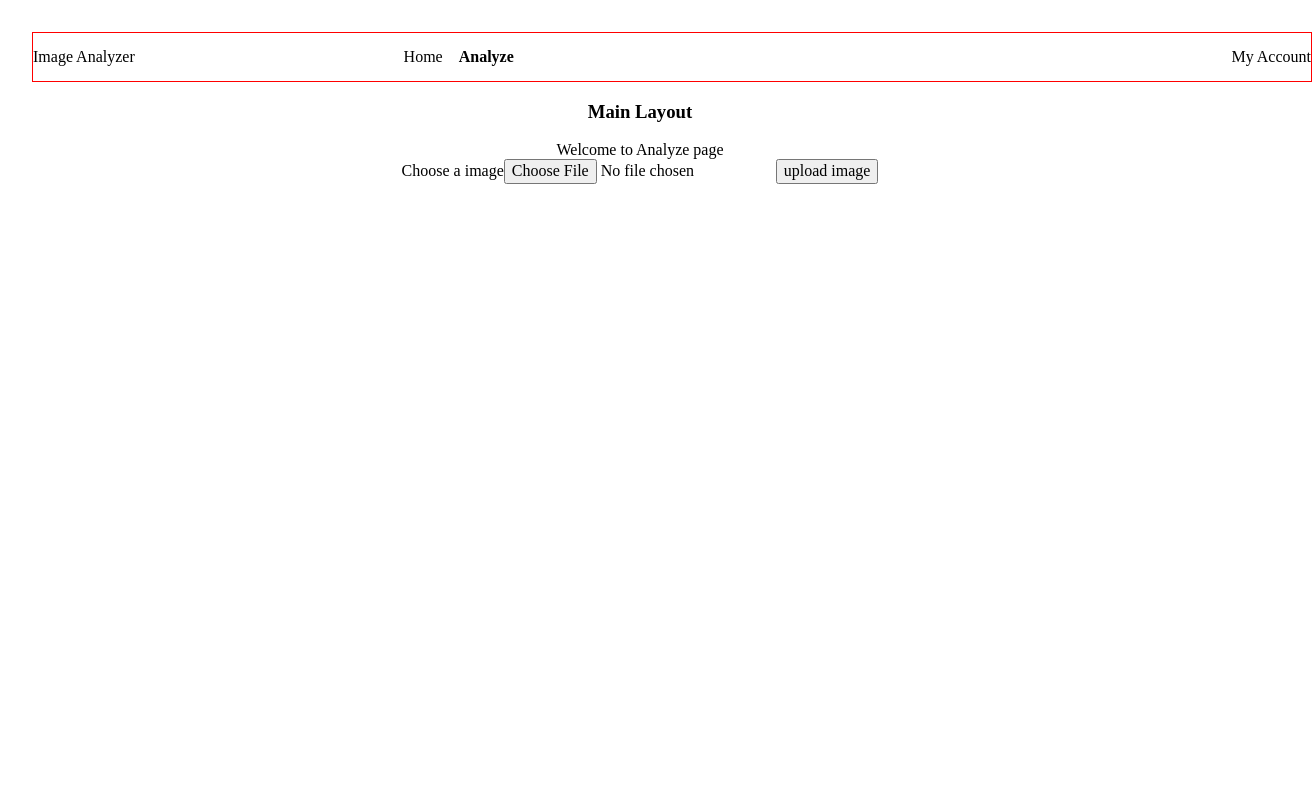
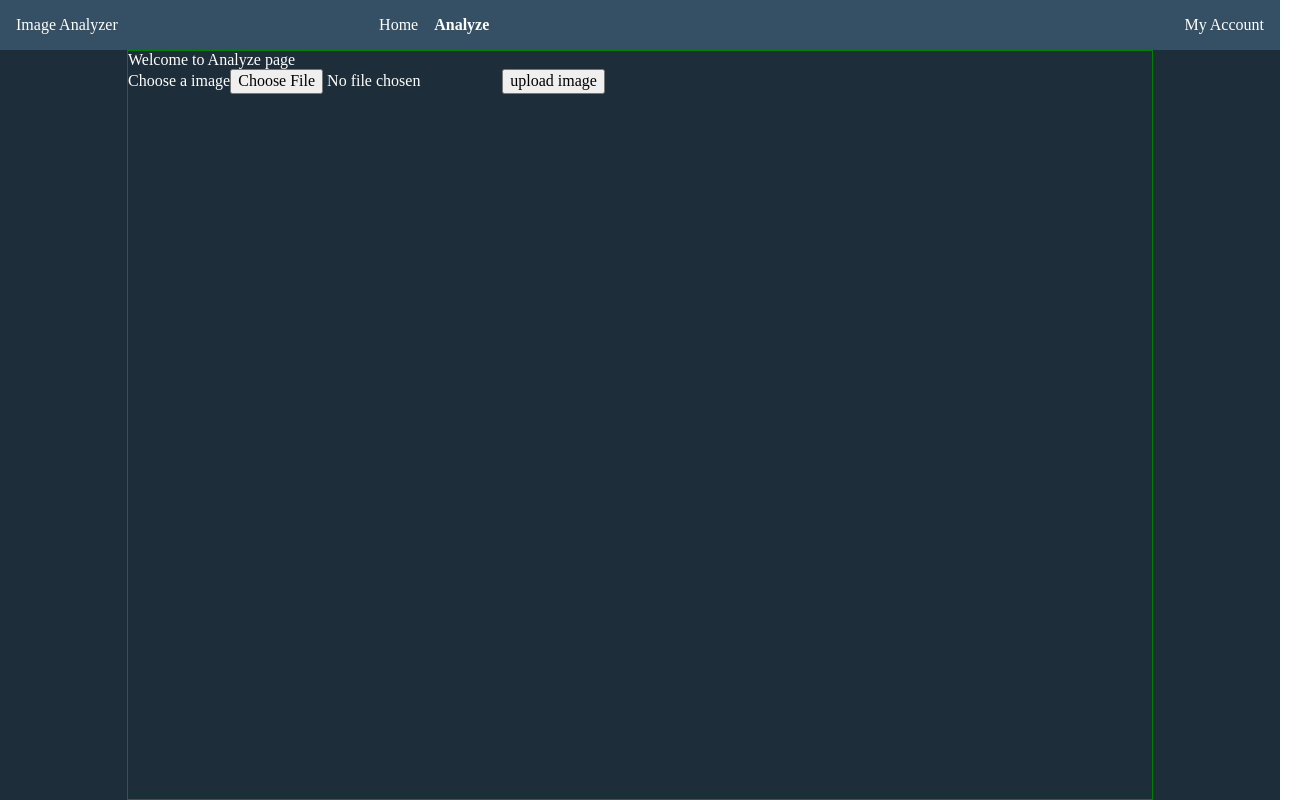
Before and after one commit to ZurielRedux/ImageAnalyzer, a React (Vite) app in the folder Frontend/: page /analyze in a window 1280 px wide. Shown: the whole page, 1312 px wide, since content can reach past the window. Built offline with nearby package versions, Linux system fonts and the light colour scheme.

Commit message:
feat: setup scss themes, main layouts, navbar fixes

```diff
--- a/Frontend/src/components/Layout/MainLayout.tsx
+++ b/Frontend/src/components/Layout/MainLayout.tsx
@@ -3,12 +3,15 @@ import Navbar from "../Navbar";
 import { MainLayoutProps } from "@/ts/interfaces/layout";
 import { Outlet } from "react-router-dom";
 
+import styles from "@/styles/main-layout.module.scss";
+
 const MainLayout = ({ children }: MainLayoutProps): JSX.Element => {
   return (
-    <div>
+    <div className={styles["main-layout-container"]}>
       <Navbar />
-      <h3>Main Layout</h3>
-      {children || <Outlet />}
+      <div className={styles["outlet-component-container"]}>
+        {children || <Outlet />}
+      </div>
     </div>
   );
 };
--- a/Frontend/src/components/Navbar.tsx
+++ b/Frontend/src/components/Navbar.tsx
@@ -10,10 +10,7 @@ const Navbar = () => {
       <li className={styles["li-item"]} key={link.url}>
         <NavLink
           to={link.url}
-          style={({ isActive }) => ({
-            fontWeight: isActive ? "bold" : "normal",
-          })}
-          className={styles["li-item"]}
+          className={({ isActive }) => (isActive ? styles["active"] : "")}
         >
           {link.title}
         </NavLink>
@@ -23,7 +20,9 @@ const Navbar = () => {
 
   return (
     <div className={styles["navbar-container"]}>
-      <div>Image Analyzer</div>
+      <NavLink className={styles["logo-item"]} to={"/"}>
+        Image Analyzer
+      </NavLink>
       <nav className={styles["navbar-links"]}>
         <ul>{navbarList}</ul>
       </nav>
--- a/Frontend/src/constants/labels.ts
+++ b/Frontend/src/constants/labels.ts
@@ -1,11 +1,11 @@
-// type INavbarLinks = {
-//   url: string;
-//   title: string;
-// }[];
+type INavbarLinks = {
+  url: string;
+  title: string;
+}[];
 
-export const navbarLinks = [
+export const navbarLinks: INavbarLinks = [
   {
-    url: "/dashboard",
+    url: "/",
     title: "Home",
   },
   {
--- a/Frontend/src/index.css
+++ b/Frontend/src/index.css
@@ -1 +1,10 @@
 @import "normalize.css/normalize.css";
+
+html,
+body,
+#root,
+#root > div {
+  height: 100vh;
+  margin: 0;
+  padding: 0;
+}
--- a/Frontend/src/main.tsx
+++ b/Frontend/src/main.tsx
@@ -1,14 +1,15 @@
 import React from "react";
 import ReactDOM from "react-dom/client";
+import Router from "./routes/routes";
 import { BrowserRouter } from "react-router-dom";
-import App from "./App";
 
 import "./index.css";
 
 ReactDOM.createRoot(document.getElementById("root")!).render(
   <React.StrictMode>
     <BrowserRouter>
-      <App />
+      {/* <App /> */}
+      <Router />
     </BrowserRouter>
   </React.StrictMode>
 );
--- a/Frontend/src/pages/Dashboard.tsx
+++ b/Frontend/src/pages/Dashboard.tsx
@@ -1,7 +1,7 @@
 import React from "react";
 
 const Dashboard = () => {
-  return <div></div>;
+  return <div>Dashboard</div>;
 };
 
 export default Dashboard;
--- /dev/null
+++ b/Frontend/src/styles/main-layout.module.scss
@@ -0,0 +1,19 @@
+@import "./theme.scss";
+
+.main-layout-container {
+  width: 100%;
+  height: 100%;
+  display: flex;
+  flex-direction: column;
+  align-items: center;
+  box-sizing: border-box;
+  background-color: $primary-bg-color;
+  color: white;
+  scrollbar-gutter: stable both-edges;
+
+  .outlet-component-container {
+    width: 80%;
+    border: 1px solid green;
+    height: inherit;
+  }
+}
--- a/Frontend/src/styles/navbar.module.scss
+++ b/Frontend/src/styles/navbar.module.scss
@@ -1,11 +1,22 @@
+@import "./theme.scss";
+
 .navbar-container {
+  display: flex;
   width: 100vw;
   height: 50px;
-  display: flex;
-  border: 1px solid red;
+  position: sticky;
+  top: 0;
+  background-color: $secondary-bg-color;
   justify-content: space-between;
   align-items: center;
   box-sizing: border-box;
+  padding: 0 1em;
+  color: white;
+
+  .logo-item {
+    color: inherit;
+    text-decoration: none;
+  }
 
   .navbar-links {
     width: 50%;
@@ -16,15 +27,18 @@
       justify-content: flex-start;
       gap: 1em;
 
-      a {
-        color: inherit;
-      }
+      .li-item {
+        a {
+          color: inherit;
+          text-decoration: none;
+        }
 
-      .li-item {
-        text-decoration: none;
+        .active {
+          font-weight: bold;
+        }
 
         :hover {
-          color: green;
+          color: $accent;
         }
       }
     }
--- /dev/null
+++ b/Frontend/src/styles/theme.scss
@@ -0,0 +1,35 @@
+$primary-bg-color: #1d2d39;
+$secondary-bg-color: #355065;
+$accent: #43759b;
+
+$root-bg-color: #2f363b;
+$header-bg-color: #181c1c;
+
+// spacing
+$spacingCompact: 2px;
+$spacingSmall: 4px;
+$spacingNormal: 8px;
+$spacingMedium: 16px;
+$spacingLarge: 24px;
+
+// borders
+$base-border-thickness: 1px;
+$base-border-radius: 10px;
+
+// box shadow
+$base-box-shadow: 1px 3px 5px rgba(0, 0, 0, 0.1);
+
+// font size
+$base-font-size: 1rem;
+$font-size-sm: $base-font-size * 0.75;
+$font-size-md: $base-font-size * 1.25;
+$font-size-lg: $base-font-size * 1.5;
+
+$themes: (
+  light: (
+    primary: #fff,
+  ),
+  dark: (
+    primary: #212121,
+  ),
+);
--- a/Frontend/tsconfig.json
+++ b/Frontend/tsconfig.json
@@ -24,7 +24,8 @@
     "paths": {
       "@/*": ["./src/*"],
       "@components/*": ["./src/components/*"],
-      "@assets/*": ["./src/assets/*"]
+      "@assets/*": ["./src/assets/*"],
+      "@styles/*": ["./src/styles/*"]
     }
   },
   "include": ["src"],
```
Also changed, not shown: Frontend/src/routes/routes.tsx (+3 -4 lines).
